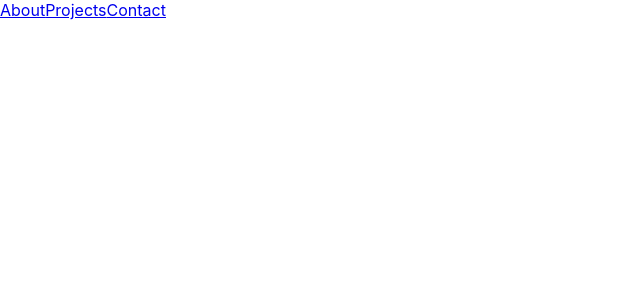
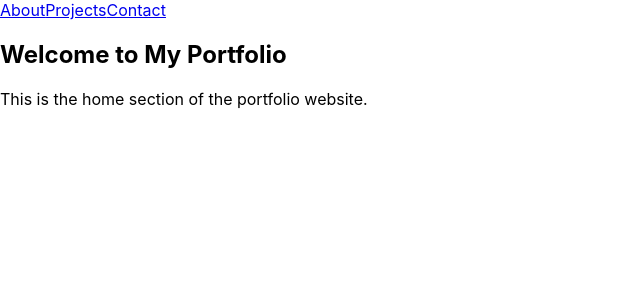
Before and after one commit to Vasuuu641/portfolio, a React (Create React App) app: page / in a window 1280 px wide. Shown: the top 300 px of the page, without its empty margins (0-640 px from the left). Built offline with nearby package versions, Linux system fonts and the light colour scheme.

Commit message:
Added homepage component to app.tsx

```diff
--- a/src/App.tsx
+++ b/src/App.tsx
@@ -5,18 +5,22 @@ import { Routes } from 'react-router-dom';
 import About from './pages/About';
 import Projects from './pages/Projects';
 import Connect from './pages/Connect';
+import Home from './pages/Home';
 
 function App() {
   return (
     <div className="Portfolio Main Page">
       <main>
         <BrowserRouter>
+
         <Navbar />
         <Routes>
           <Route path="/about" element={<About />} />
           <Route path="/projects" element={<Projects />} />
           <Route path="/connect" element={<Connect />} />
         </Routes>
+
+        < Home  />
         </BrowserRouter>
 
       </main>
```
